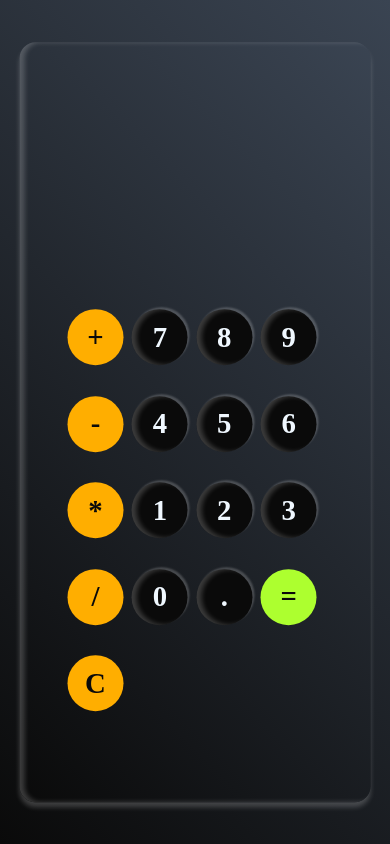
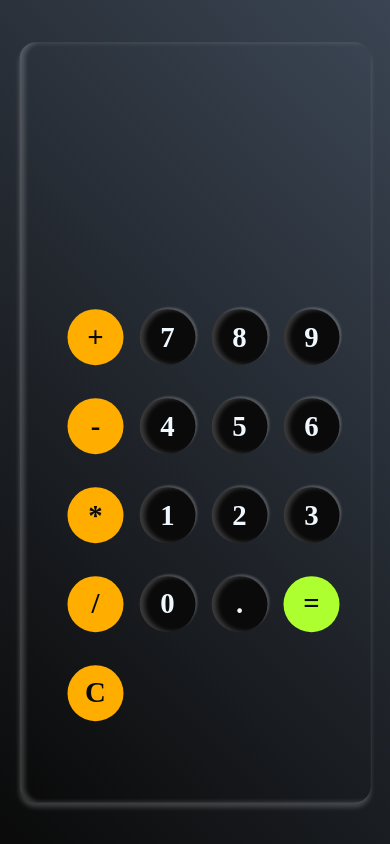
Before and after one commit to student-PiyushMishra/project-calculator, a plain HTML site: page index.html in a window 390 px wide. Drawn offline with Linux system fonts and the light colour scheme; a web font is replaced by a local one.

Commit message:
Initial Commit

```diff
--- a/style.css
+++ b/style.css
@@ -48,7 +48,7 @@ body {
     width: 100%;
     display: grid;
     columns: 4;
-    gap: 1%;
+    gap: 1rem;
     padding: 4rem 3rem;
     grid-template-columns: repeat(4,1fr);
 }
@@ -109,5 +109,6 @@ body {
         height: 3.5rem;
         width: 3.5rem;
         font-size: 1.8rem;
+        gap: 1.5rem;
     }
 }
```
